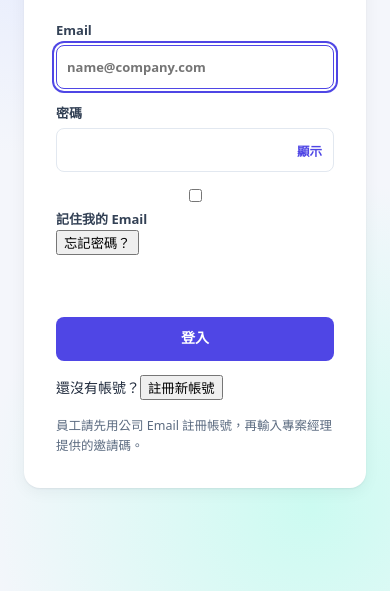
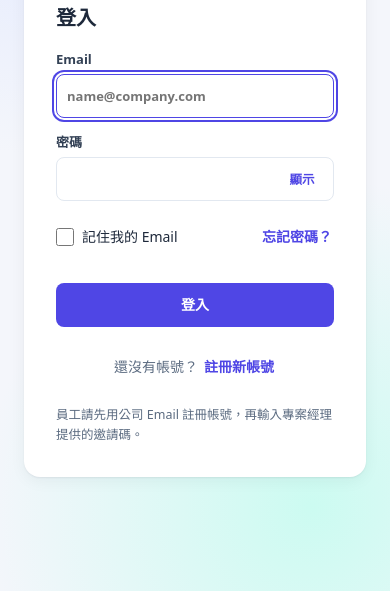
Before and after one commit to wba8040-dot/ai-brand-pm-system, a plain HTML site: page docs/index.html in a window 390 px wide. Shown: the part 253-844 px from the top of the page. Drawn offline with nearby package versions, Linux system fonts and the light colour scheme.

Commit message:
Update style.css

```diff
--- a/docs/css/style.css
+++ b/docs/css/style.css
@@ -583,3 +583,22 @@ tr.clickable:focus-visible td { background: var(--primary-soft); }
 @media (prefers-reduced-motion: reduce) {
   *, *::before, *::after { animation: none !important; transition: none !important; }
 }
+
+/* =====================================================================
+   v4 登入頁：註冊改為下方連結、記住 Email、忘記密碼
+   ===================================================================== */
+.auth-title { font-size: 20px; margin: 20px 0 0; }
+.auth-row { display: flex; align-items: center; justify-content: space-between; gap: 12px; flex-wrap: wrap; }
+.auth-card label.check-inline { flex-direction: row; }
+.check-inline { display: inline-flex; align-items: center; gap: 8px; font-size: 14px; font-weight: 500; color: var(--text); cursor: pointer; min-height: 32px; }
+.check-inline input { width: 18px; height: 18px; margin: 0; accent-color: var(--primary); }
+.link-btn { background: none; border: none; padding: 4px 2px; min-height: 32px; font: inherit; font-size: 14px; font-weight: 600; color: var(--primary); cursor: pointer; }
+.link-btn:hover { text-decoration: underline; }
+.auth-card form .form-error { min-height: 0; margin-top: -6px; }
+.auth-card form .form-error:empty { display: none; }
+.auth-switch { text-align: center; margin: 18px 0 0; font-size: 14px; color: var(--muted); }
+.auth-switch .link-btn { margin-left: 4px; }
+@media (max-width: 640px) {
+  .check-inline, .link-btn { min-height: 44px; }
+  .pw-toggle { top: 0; bottom: 0; transform: none; min-height: 44px; min-width: 52px; }
+}
```
